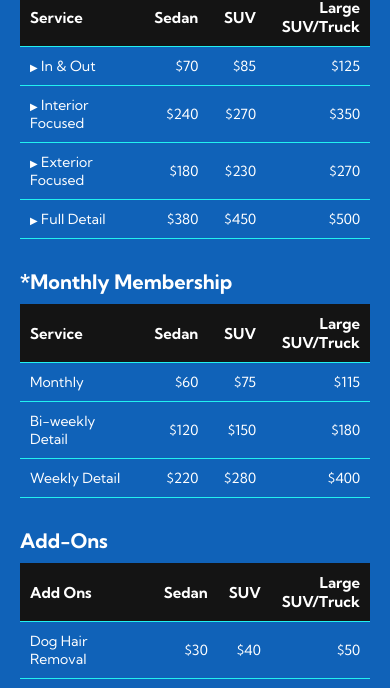
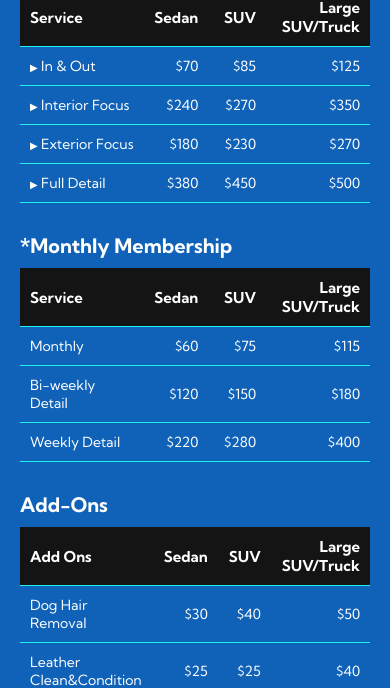
Before and after one commit to GLADDetailing/gladdetailing.github.io, a plain HTML site: page packages.html in a window 390 px wide. Shown: the part 177-865 px from the top of the page. Drawn offline with nearby package versions, Linux system fonts and the light colour scheme.

Commit message:
packages

```diff
--- a/packages.html
+++ b/packages.html
@@ -85,7 +85,7 @@
           <tr class="service-row" data-service="Interior Focused">
             <td class="service-name">
                 <div class="service-toggle">▶</div>
-                Interior Focused
+                Interior Focus
             </td>
             <td>$240</td>
             <td>$270</td>
@@ -96,14 +96,13 @@
                   <div class="service-description">
                     In our Interior Focused Detail, we elevate maintenance care by focusing exclusively on your vehicle's interior.<br><br>
                     In addition to our standard In & Out detail, we provide deep cleaning, stain removal from seats and carpet, and protective treatments for upholstery, leather, and trim.
-
                   </div>
               </td>
           </tr>
           <tr class="service-row" data-service="Exterior Focused">
             <td class="service-name">
                 <div class="service-toggle">▶</div>
-                Exterior Focused
+                Exterior Focus
             </td>
             <td>$180</td>
             <td>$230</td>
--- a/styles.css
+++ b/styles.css
@@ -1493,7 +1493,12 @@
     font-size: 10px;
   }
   .service-row td:nth-child(1){
-    margin-righ: 0px;
+    margin-right: 0px;
+    padding-right: 0px;
+  }
+  .service-row td:nth-child(2){
+    margin-left: 0px;
+    padding-left: 0px;
   }
   .packages__container p {
     font-size: 14px;
```
